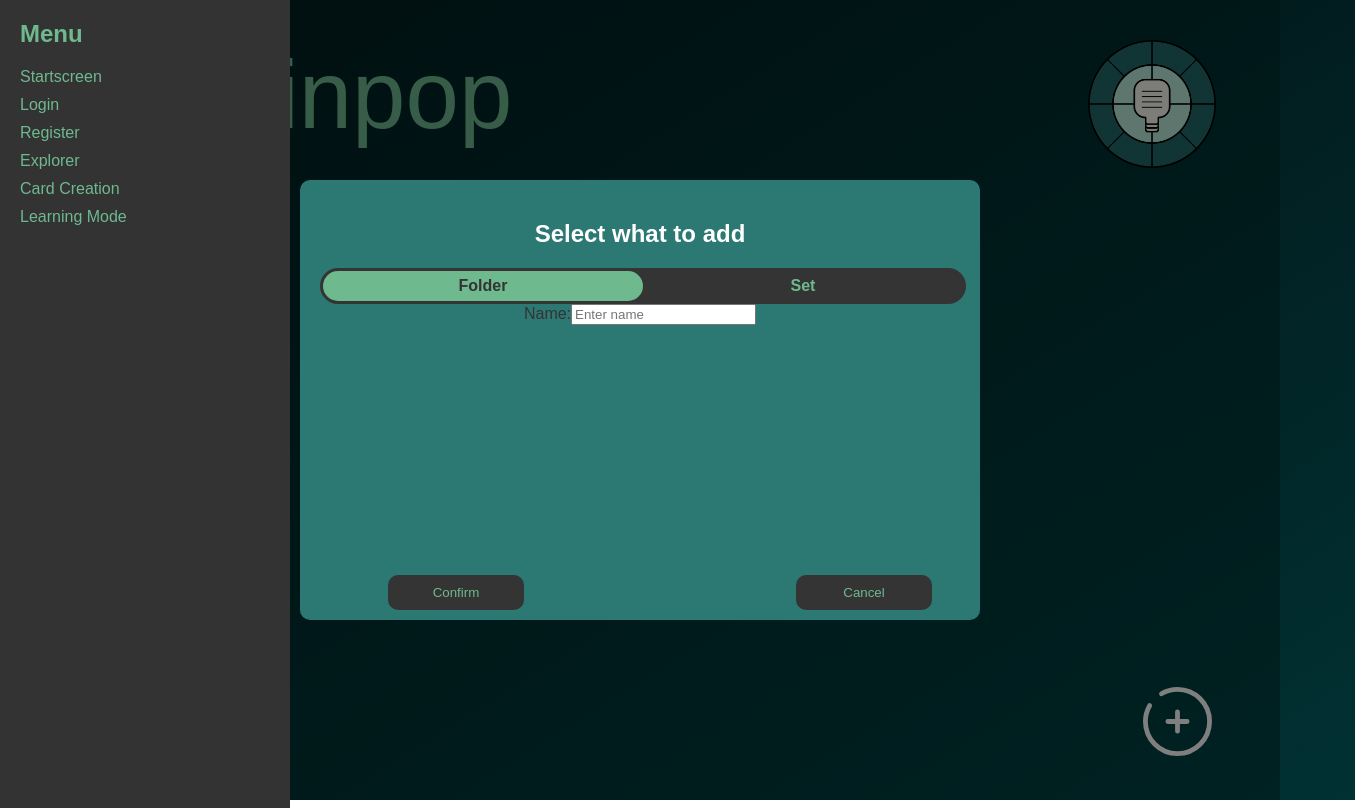
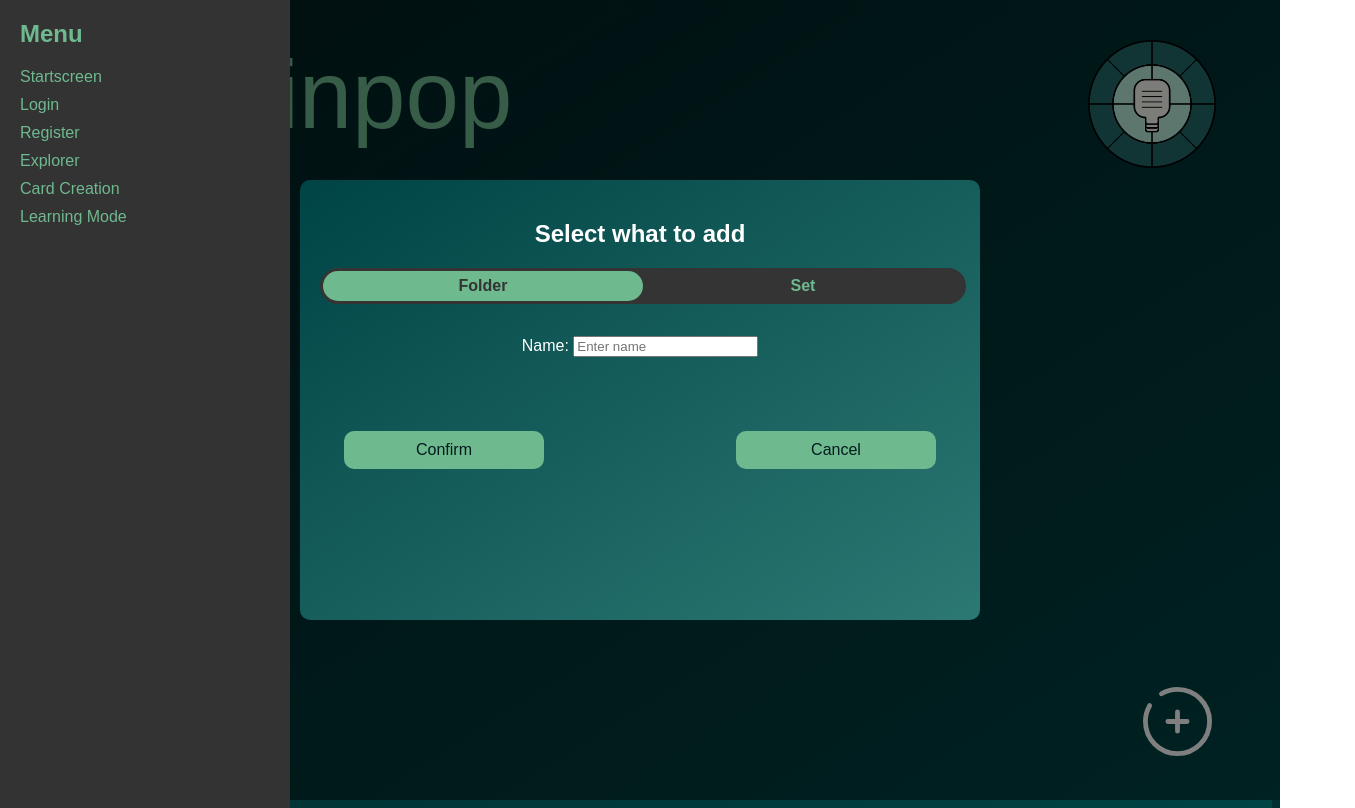
Before and after one commit to rafiistcool/WebEng_Project, a Vue app in the folder brainPop/Frontend/: page /explorer in a window 1280 px wide. Both pictures are taken after a click on the picture 1177 px from the left and 721 px from the top of the page. Shown: the whole page, 1355 px wide, since content can reach past the window. Built offline with nearby package versions, Linux system fonts and the light colour scheme.

Commit message:
card creation and Explorer design unified

```diff
--- a/brainPop/Frontend/src/assets/styles/cardCreation.css
+++ b/brainPop/Frontend/src/assets/styles/cardCreation.css
@@ -1,15 +1,14 @@
 /* cardCreation.css */
-.card-creation{
-    min-height: 100vh;
-    background: linear-gradient(to bottom right, #021C1E, #004445);
-}
-.title{
+
+.title {
+    position: absolute;
+    top: 5%;
+    left: 5%;
     color: #6FB98F;
-    font-family: "Bayon-Regular", sans-serif;
+    font-family: 'Arial', sans-serif;
     font-size: 3rem;
     font-weight: 400;
-    margin-left: 5%;
-    top: 5%;
+    margin: 0;
 }
 
 .content-wrapper {
@@ -22,25 +21,17 @@
 
 }
 
-
-
-.card-creation-button:nth-child(2) {
-
-}
-
 .card-creation-button {
     position: fixed;
     padding: 10px 20px;
     left:5%;
     top: 30%;
-    z-index: 1;
 }
 .card-start-button{
     position: fixed;
     padding: 10px 20px;
     left:5%;
     top: 20%;
-    z-index: 1;
 
 }
 
@@ -57,53 +48,41 @@
 
 }
 .form-group {
-    color: #343434;
-    font-family: 'Bayon-Regular', sans-serif;
+    color: white;
+    font-family: 'Arial', sans-serif;
 }
 
 
 
 .popup-content{
-    background: #2C7873;
+    background: linear-gradient(to bottom right, #004445, #2C7873);
     padding: 20px;
     border-radius: 10px;
     text-align: center;
     width: 50%;
     height: 50%;
+    z-index: 3;
+    justify-content: center;
 
 }
 .popup-title{
-    font-family: "Bayon-Regular", sans-serif;
-    color: #343434;
+    font-family: 'Arial', sans-serif;
+    color: white;
     font-size: 2rem;
 }
 .popup-buttons{
-    position: absolute;
+
     bottom: 30%;
+    justify-content: center;
     display: flex;
-    justify-content: flex-start;
-    gap: 30%;
+    gap: 10%;
     width: 100%;
-
 }
 
-
 .close-button, .save-button{
-    font-family: "Bayon-Regular", sans-serif;
-    width: 10%;
     padding: 10px;
-    cursor: pointer;
-    background: #343434;
-    color: #6fB98F;
-    border: none;
-    border-radius: 10px;
-    transition: background-color 0.3s, color 0.3s;
 }
 
-.save-button:hover, .close-button:hover {
-    background-color: #6FB98F;
-    color: #021C1E;
-}
 .card-contents {
     display: flex;
     flex-wrap: wrap;
@@ -113,7 +92,7 @@
     height: 100%;
     margin-left: 20%;
     color: white;
-    font-family: "Bayon-Regular", sans-serif;
+    font-family: 'Arial', sans-serif;
 }
 
 .card-item {
@@ -135,9 +114,7 @@
     top: 0;
     right: 0;
 }
-.menu-button:hover{
 
-}
 .menu-popup{
     position: fixed; /* Ensures it appears outside the card */
     background: white;
--- a/brainPop/Frontend/src/assets/styles/masterStyle.css
+++ b/brainPop/Frontend/src/assets/styles/masterStyle.css
@@ -14,7 +14,6 @@ body {
     color: white;
 }
 .button {
-    position : fixed;
     display: flex;
     justify-content: center;
     align-items: center;
@@ -29,5 +28,4 @@ body {
     min-width: 200px; /* Verhindert, dass Buttons zu klein werden */
     text-align: center; /* Text zentrieren */
     margin-top: 10px; /* Abstand oben */
-    z-index: 1;
 }
--- a/brainPop/Frontend/src/assets/styles/style_Desktop3.css
+++ b/brainPop/Frontend/src/assets/styles/style_Desktop3.css
@@ -1,9 +1,4 @@
 /* style_Desktop3.css */
-
-.desktop-3,
-.desktop-3 * {
-    box-sizing: border-box;
-}
 
 .Brainpop-Logo{
     display: flex;
@@ -24,7 +19,7 @@
 .brainpop_Title {
     color: #6FB98F;
     text-align: left;
-    font-family: "Bayon-Regular", sans-serif;
+    font-family: 'Arial', sans-serif;
     font-size: 6rem;
     font-weight: 400;
     position: absolute;
@@ -73,7 +68,7 @@
     left: 50%;
 }
 .toggleContainer div {
-    font-family: "Bayon-Regular", sans-serif;
+    font-family: 'Arial', sans-serif;
     padding: 6px;
     text-align: center;
     z-index: 1;
@@ -99,7 +94,7 @@
 }
 
 .modal {
-    background: #2C7873;
+    background: linear-gradient(to bottom right, #004445, #2C7873);
     padding: 20px;
     border-radius: 10px;
     text-align: center;
@@ -110,80 +105,44 @@
     position: relative;
 }
 .modal h2{
-    font-family: "Bayon-Regular", sans-serif;
+    font-family: 'Arial', sans-serif;
     color: white;
 }
 
 .modal-buttons {
-    position: absolute;
+    margin-top: 10%;
     bottom: 10px;
     width: 100%;
     display: flex;
-    justify-content: space-evenly;
+    justify-content: center;
     gap: 30%;
 }
-.context-menu {
-    position: absolute;
-    background: #2C7873;
-    border: 1px solid #6FB98F;
-    padding: 10px;
-    box-shadow: 0 4px 6px rgba(0, 0, 0, 0.2);
-    z-index: 1000;
-    display: flex;
-    flex-direction: column;
-}
 
-.context-menu button {
-    background: #343434;
-    border: none;
-    color: #6FB98F;
-    font-weight: bold;
-    padding: 10px;
-    width: 100%;
-    text-align: left;
-    cursor: pointer;
-    transition: background 0.3s ease, color 0.3s ease;
-}
-
-.context-menu button:hover {
-    background: #6FB98F;
-    color: #021C1E;
+.input-container{
+    margin-top: 5%;
 }
 
 .name {
-    font-family: "Bayon-Regular", sans-serif;
-    color: #343434;
+    font-family: 'Arial', sans-serif;
+    color: white;
 }
 
 .confirm-button, .cancel-button {
-    font-family: "Bayon-Regular", sans-serif;
-    width: 20%;
     padding: 10px;
-    cursor: pointer;
-    background: #343434;
-    color: #6fB98F;
-    border: none;
-    border-radius: 10px;
-    transition: background-color 0.3s, color 0.3s;
-}
-
-.confirm-button:hover, .cancel-button:hover {
-    background-color: #6FB98F;
-    color: #021C1E;
 }
 
 .items-container {
+    position: absolute;
+    top: 25%;
+    left: 5%;
+    right: 5%;
+    bottom: 15%;
     display: flex;
     flex-wrap: wrap;
-    gap: 10%;
+    gap: 5%;
     justify-content: flex-start;
-    padding: 40px;
     align-items: flex-start;
-    margin-top: 10%;
-    margin-left: 5%;
-    width: 94%;
-    height: 70%;
-    position: absolute;
+    overflow-y: auto; /* only allows scrolling if necessary */
 }
 
 .item-container {
@@ -212,7 +171,7 @@
 
 .item-text {
     color: #ffffff;
-    font-family: "Bayon-Regular", sans-serif;
+    font-family: 'Arial', sans-serif;
     font-size: 1em;
     font-weight: 400;
     margin-top: 5px;
--- a/brainPop/Frontend/src/components/CardCreation.vue
+++ b/brainPop/Frontend/src/components/CardCreation.vue
@@ -117,20 +117,20 @@ const deleteCard = (index: number) => {
         <h2 class="popup-title">{{ editMode ? 'Karte bearbeiten' : 'Karte erstellen' }}</h2>
         <form @submit.prevent="saveCard">
           <div class="form-group">
-            <label for="question">Frage:</label>
+            <label for="question">Frage: </label>
             <input type="text" id="question" v-model="question" />
           </div>
           <div class="form-group">
-            <label for="answer">Antwort:</label>
+            <label for="answer">Antwort: </label>
             <input type="text" id="answer" v-model="answer" />
           </div>
           <div class="form-group">
-            <label for="category">Kategorie:</label>
+            <label for="category">Kategorie: </label>
             <input type="text" id="category" v-model="category" />
           </div>
           <div class="popup-buttons">
-            <button class="save-button" type="submit">Speichern</button>
-            <button class="close-button" @click="closePopup">Schließen</button>
+            <button class="button close-button" @click="closePopup">Schließen</button>
+            <button class="button save-button" type="submit">Speichern</button>
           </div>
         </form>
       </div>
--- a/brainPop/Frontend/src/components/Explorer.vue
+++ b/brainPop/Frontend/src/components/Explorer.vue
@@ -26,8 +26,8 @@
         <input type="text" id="setName" v-model="state.setName" placeholder="Enter name" />
       </div>
       <div class="modal-buttons">
-        <button class="confirm-button" @click="confirmSelection">Confirm</button>
-        <button class="cancel-button" @click="closeModal">Cancel</button>
+        <button class="button confirm-button" @click="confirmSelection">Confirm</button>
+        <button class="button cancel-button" @click="closeModal">Cancel</button>
       </div>
     </div>
   </div>
@@ -91,6 +91,6 @@ export default {
 };
 </script>
 <style>
+@import "@/assets/styles/masterStyle.css";
 @import "@/assets/styles/style_Desktop3.css";
-@import "@/assets/styles/masterStyle.css";
 </style>
--- a/brainPop/Frontend/src/components/Explorer/Explorer_main.vue
+++ b/brainPop/Frontend/src/components/Explorer/Explorer_main.vue
@@ -24,15 +24,15 @@
         <div>Set</div>
       </label>
       <div class="input-container">
-        <label class="name" for="setName">Name:</label>
+        <label class="name" for="setName">Name: </label>
         <input type="text" id="setName" v-model="state.setName" placeholder="Enter name" />
       </div>
       <div v-if="state.parentFolder">
         <p>Adding to: {{ state.parentFolder.name }}</p>
       </div>
       <div class="modal-buttons">
-        <button class="confirm-button" @click="confirmSelection">Confirm</button>
-        <button class="cancel-button" @click="closeModal">Cancel</button>
+        <button class="button confirm-button" @click="confirmSelection">Confirm</button>
+        <button class="button cancel-button" @click="closeModal">Cancel</button>
       </div>
     </div>
   </div>
@@ -98,5 +98,6 @@ export default {
 };
 </script>
 <style>
+@import "@/assets/styles/masterStyle.css";
 @import "@/assets/styles/style_Desktop3.css";
 </style>
```
